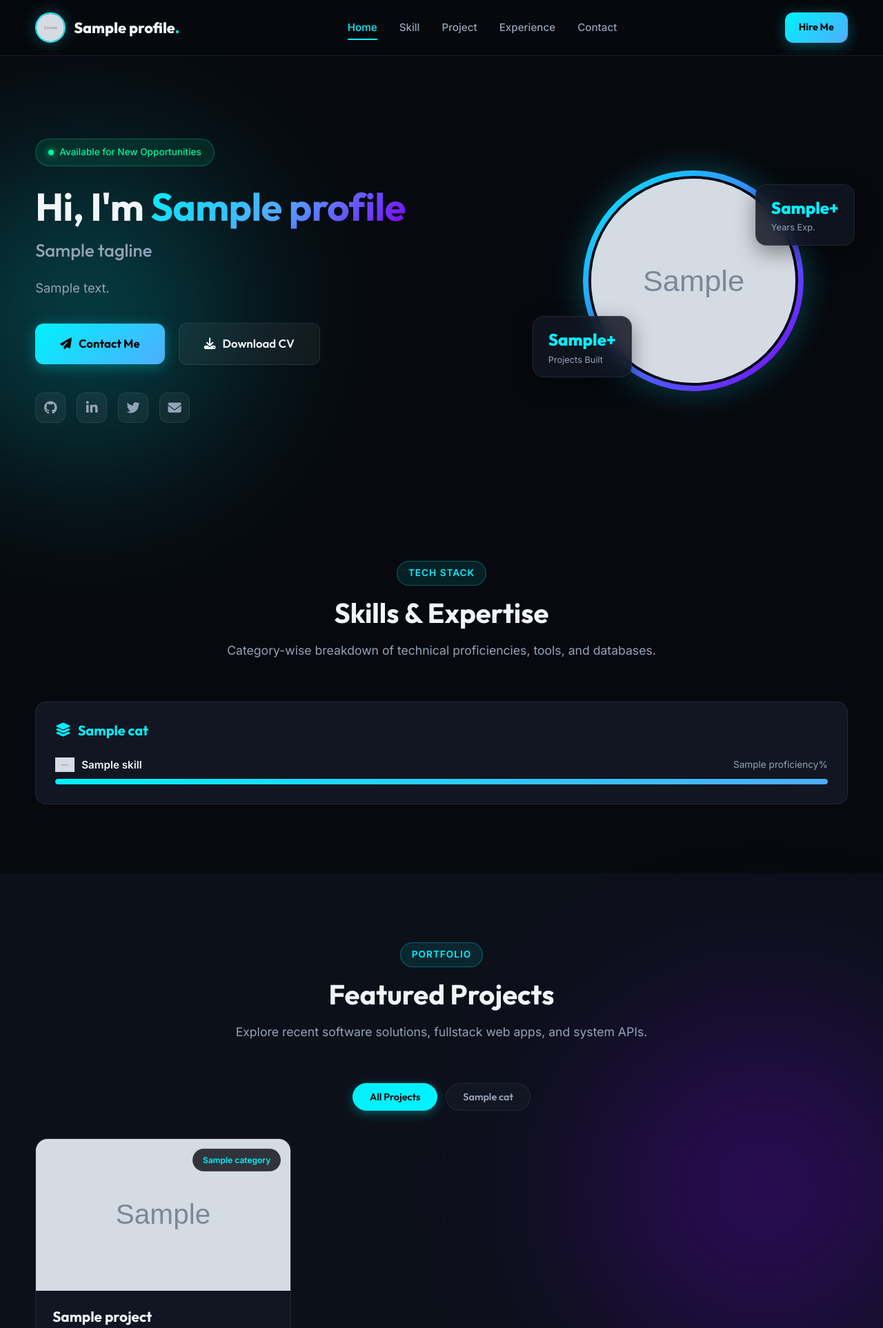
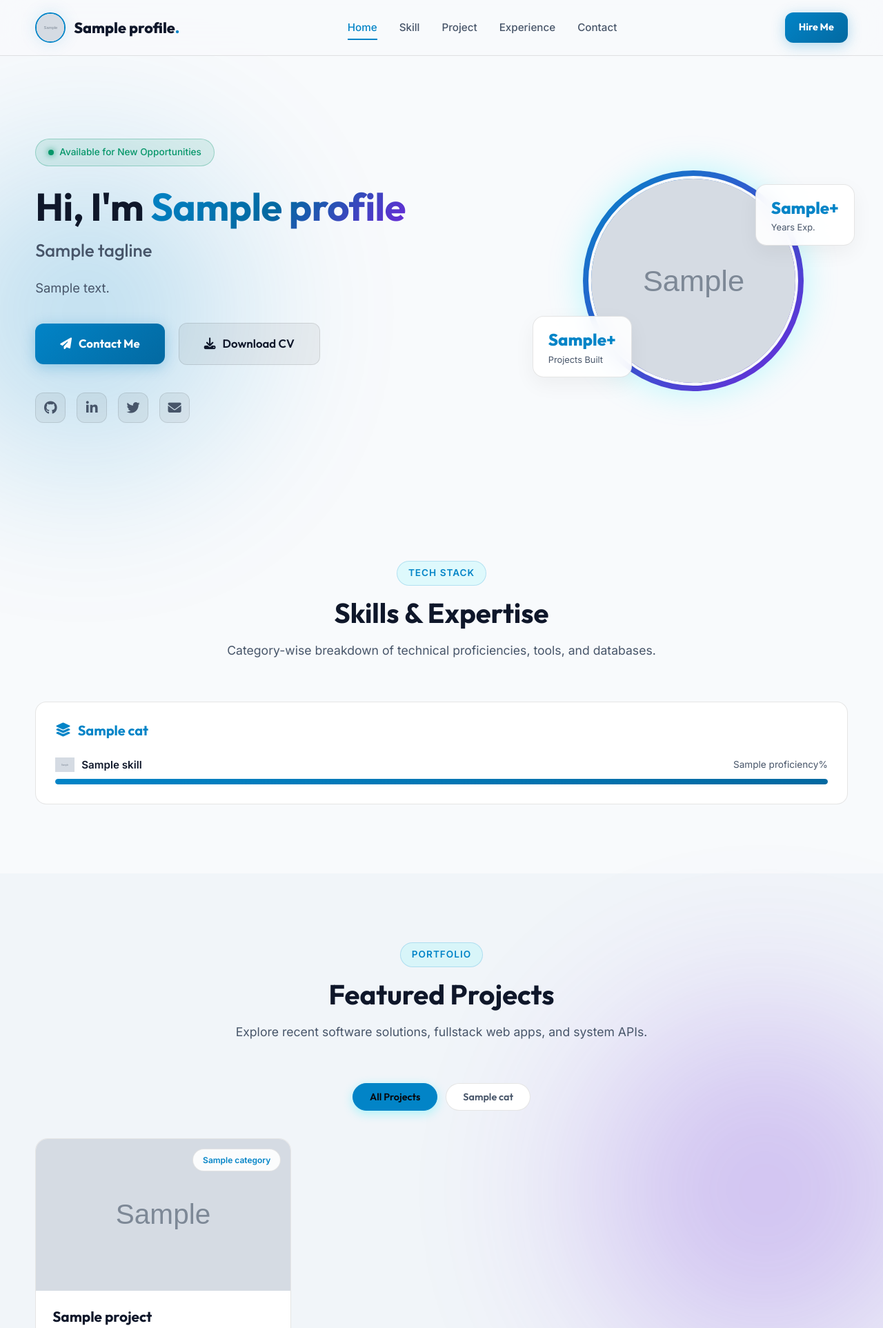
Before and after one commit to Hasan-TechNinja/portfolio, a Django app: template core/templates/index.html in a window 1280 px wide. Shown: the top 1925 px of the page at 69% size. Run offline with Django 5.2, Linux system fonts and the light colour scheme; the template is opened without the code that fills it: most values are stand-ins (such as "Sample title", 1, 10 or a date in 2020); grey boxes marked "Sample" are stand-in pictures; form fields are guessed from the names that the template uses.

Commit message:
theme will be update based on system theme

```diff
--- a/core/static/css/style.css
+++ b/core/static/css/style.css
@@ -1359,3 +1359,53 @@ a {
         padding: 18px;
     }
 }
+
+/* ==========================================================================
+   Light Mode Support (System Theme)
+   ========================================================================== */
+@media (prefers-color-scheme: light) {
+    :root {
+        --bg-dark: #f8fafc;
+        --bg-card: #ffffff;
+        --bg-card-hover: #f1f5f9;
+        --bg-alt: #f1f5f9;
+
+        --text-main: #0f172a;
+        --text-muted: #475569;
+        --text-dim: #64748b;
+
+        --primary-cyan: #0284c7;
+        --primary-blue: #0369a1;
+        --accent-purple: #6d28d9;
+        --accent-emerald: #059669;
+
+        --border-color: rgba(0, 0, 0, 0.1);
+        --border-glow: rgba(2, 132, 199, 0.2);
+
+        --shadow-glass: 0 10px 30px rgba(0, 0, 0, 0.05);
+        --glow-effect: 0 0 25px rgba(2, 132, 199, 0.15);
+    }
+
+    .glass-card { background: rgba(255, 255, 255, 0.85); }
+    .sticky-header { background: rgba(248, 250, 252, 0.85); }
+    .floating-badge, .category-badge { background: rgba(255, 255, 255, 0.9); }
+    .project-overlay { background: rgba(248, 250, 252, 0.85); }
+    .footer { background: #e2e8f0; }
+    .form-input { background: rgba(255, 255, 255, 0.9); }
+
+    .btn-primary, .overlay-btn, .social-icon:hover { color: #ffffff; }
+    .btn-primary { box-shadow: 0 4px 20px rgba(2, 132, 199, 0.3); }
+    .btn-primary:hover { box-shadow: 0 8px 30px rgba(2, 132, 199, 0.45); }
+
+    .avatar-circle-lg img { border-color: var(--bg-dark); }
+
+    .btn-outline, .social-icon, .progress-bar, .tag-pill, .period-badge {
+        background: rgba(0, 0, 0, 0.05);
+    }
+    .btn-outline:hover { background: rgba(0, 0, 0, 0.1); }
+    .info-icon { background: rgba(2, 132, 199, 0.1); }
+    .badge-pill {
+        background: rgba(5, 150, 105, 0.1);
+        border-color: rgba(5, 150, 105, 0.3);
+    }
+}
--- a/portfolio/settings.py
+++ b/portfolio/settings.py
@@ -13,6 +13,7 @@ https://docs.djangoproject.com/en/5.1/ref/settings/
 import os
 from pathlib import Path
 from dotenv import load_dotenv
+from decouple import config
 
 # Build paths inside the project like this: BASE_DIR / 'subdir'.
 BASE_DIR = Path(__file__).resolve().parent.parent
@@ -28,7 +29,7 @@ load_dotenv(BASE_DIR / '.env')
 SECRET_KEY = 'django-insecure-q146eyaf4x)hw=)*&f=(0&=a*zlky+=88j&#$xu@l4byg7ny(j'
 
 # SECURITY WARNING: don't run with debug turned on in production!
-DEBUG = False
+DEBUG = config('DEBUG', default='True')
 
 ALLOWED_HOSTS = ['*']
 
```
Also changed, not shown: 1 other file.
